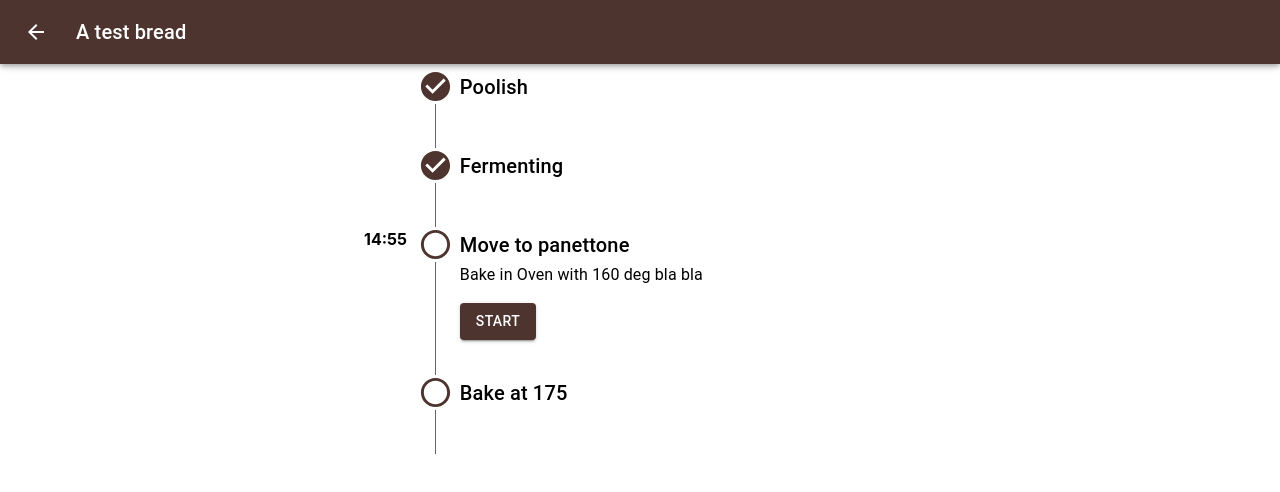
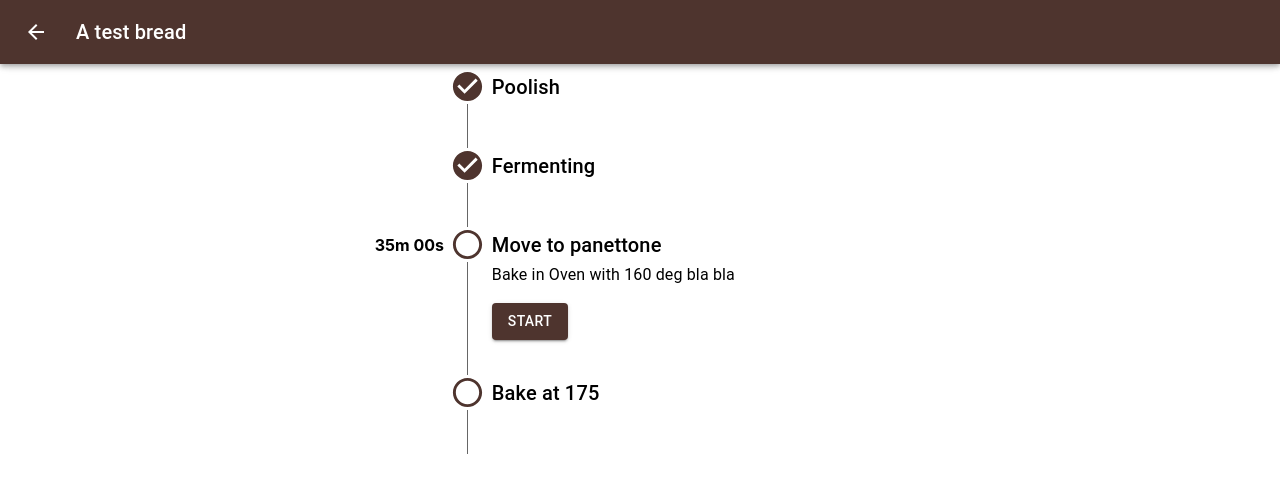
Before and after one commit to pewit90/yeastly, a React (Create React App) app: page /1 in a window 1280 px wide. Shown: the top 492 px of the page. Built offline with nearby package versions, Linux system fonts and the light colour scheme.

Commit message:
Format Duration

```diff
--- a/src/components/BreadView.tsx
+++ b/src/components/BreadView.tsx
@@ -3,23 +3,76 @@ import { Box, Button, IconButton, Typography } from "@mui/material";
 import CheckCircleIcon from "@mui/icons-material/CheckCircle";
 import CircleNotificationsIcon from "@mui/icons-material/CircleNotifications";
 import RadioButtonUncheckedIcon from "@mui/icons-material/RadioButtonUnchecked";
-import { useState } from "react";
+import { useEffect, useState } from "react";
 import { useNavigate, useParams } from "react-router-dom";
 import { Bread } from "../model/bread";
 import { Step, StepState } from "../model/step";
 import { getBread, storeBread } from "../model/store";
 import { Page } from "./Page";
+import { addMinutes, intervalToDuration } from "date-fns";
+import { ContentCopy } from "@mui/icons-material";
 
 export interface StepViewProps {
   step: Step;
   isCurrent?: boolean;
+  onStart: () => void;
 }
 
-function StepView({ step, isCurrent }: StepViewProps) {
+function remainingDuration(step: Step): Duration | null {
+  if (step.duration === undefined) {
+    return null;
+  } else if (step.startedAt === undefined) {
+    return { minutes: step.duration };
+  } else {
+    const endTime = addMinutes(step.startedAt, step.duration);
+    return intervalToDuration({
+      start: new Date(),
+      end: endTime,
+    });
+  }
+}
+
+function formatDuration(duration: Duration | null): string | null {
+  if (!duration) {
+    return null;
+  }
+
+  if (Math.abs((duration.months ?? 0) + (duration.years ?? 0)) > 0) {
+    return "long";
+  }
+
+  if (Math.abs(duration.days ?? 0) > 0) {
+    return `${duration.days ?? 0}d ${duration.hours ?? 0}h`;
+  }
+
+  if (Math.abs(duration.hours ?? 0) > 0) {
+    return `${duration.hours ?? 0}h ${duration.minutes ?? 0}m`;
+  }
+
+  const formatZero = (n: number) => (n < 10 ? "0" + n : "" + n);
+  return `${duration.minutes ?? 0}m ${formatZero(duration.seconds ?? 0)}s`;
+}
+
+function StepView({ step, isCurrent, onStart }: StepViewProps) {
   return (
     <Box sx={{ display: "flex", gap: "0.4rem", width: "100%" }}>
-      <Box sx={{ mt: "0.1rem", width: "3rem", fontWeight: "bold" }}>
-        {isCurrent && "14:55"}
+      <Box
+        sx={{
+          mt: "0.45rem",
+          width: "5rem",
+          fontWeight: "bold",
+          textAlign: "right",
+        }}
+      >
+        <Box>
+          {isCurrent && (
+            <RefreshContainer
+              content={() => (
+                <Box>{formatDuration(remainingDuration(step))}</Box>
+              )}
+            />
+          )}
+        </Box>
       </Box>
       <Box
         sx={{
@@ -46,11 +99,23 @@ function StepView({ step, isCurrent }: StepViewProps) {
           <Typography>Bake in Oven with 160 deg bla bla</Typography>
         )}
         <Box display="flex" mt="1rem" mb="2rem" justifyContent="start">
-          {isCurrent && <Button variant="contained">Start</Button>}
+          {isCurrent && step.state === StepState.PENDING && (
+            <Button variant="contained" onClick={onStart}>
+              Start
+            </Button>
+          )}
         </Box>
       </Box>
     </Box>
   );
+}
+
+function RefreshContainer(props: { content: () => JSX.Element }) {
+  const [n, setN] = useState(true);
+  useEffect(() => {
+    setInterval(() => setN((old) => !old), 1000);
+  }, []);
+  return <>{props.content()}</>;
 }
 
 function StepStateIcon({ state }: { state: StepState }) {
@@ -101,8 +166,13 @@ export function BreadView() {
   return (
     <Page title={bread.name} navigationIcon={navigationIcon}>
       <Box mt="5px">
-        {bread.steps.map((step, index) => (
-          <StepView step={step} isCurrent={bread.currentStepIndex === index} />
+        {bread.steps.map((step: Step, index) => (
+          <StepView
+            step={step}
+            key={`step_${index}`}
+            isCurrent={bread.currentStepIndex === index}
+            onStart={handleStartStep}
+          />
         ))}
       </Box>
     </Page>
--- a/src/testing/input/bread1.json
+++ b/src/testing/input/bread1.json
@@ -20,6 +20,7 @@
     },
     {
       "name": "Move to panettone",
+      "duration": 35,
       "autostart": false
     },
     {
```
